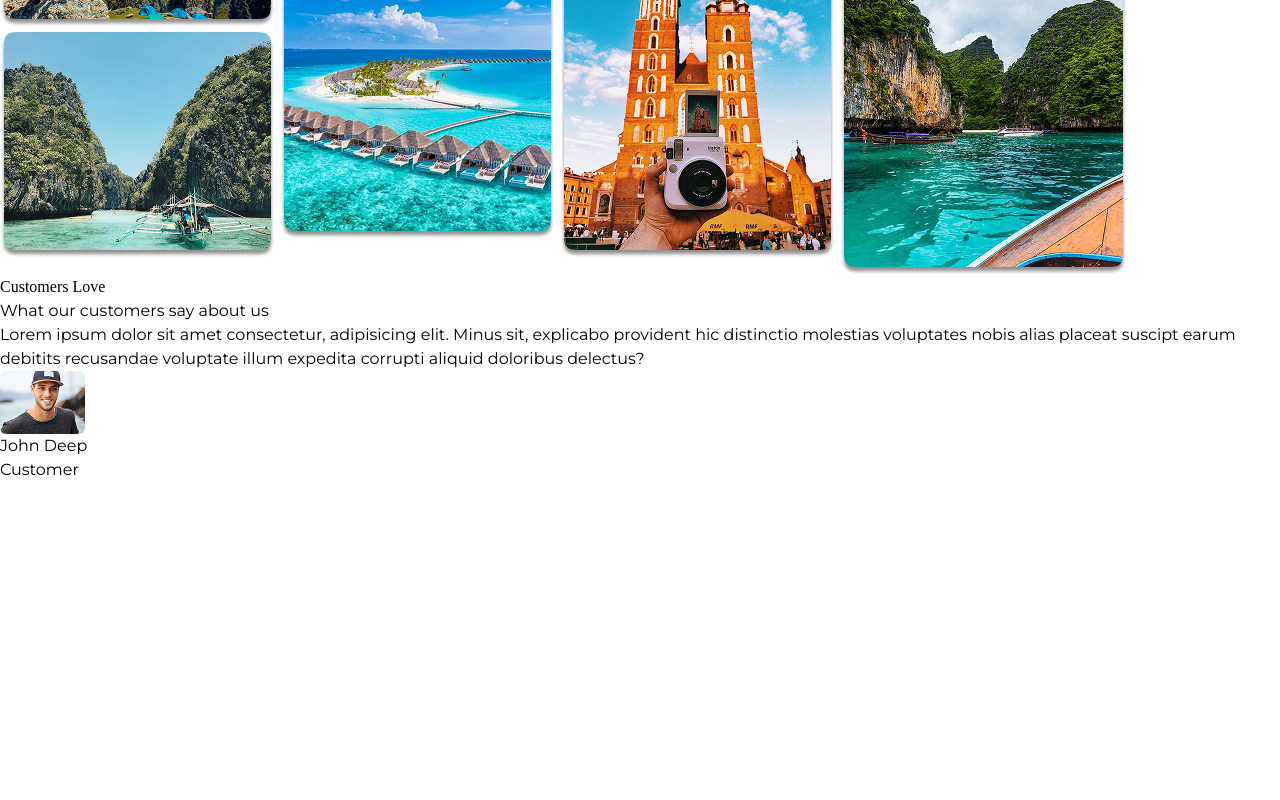
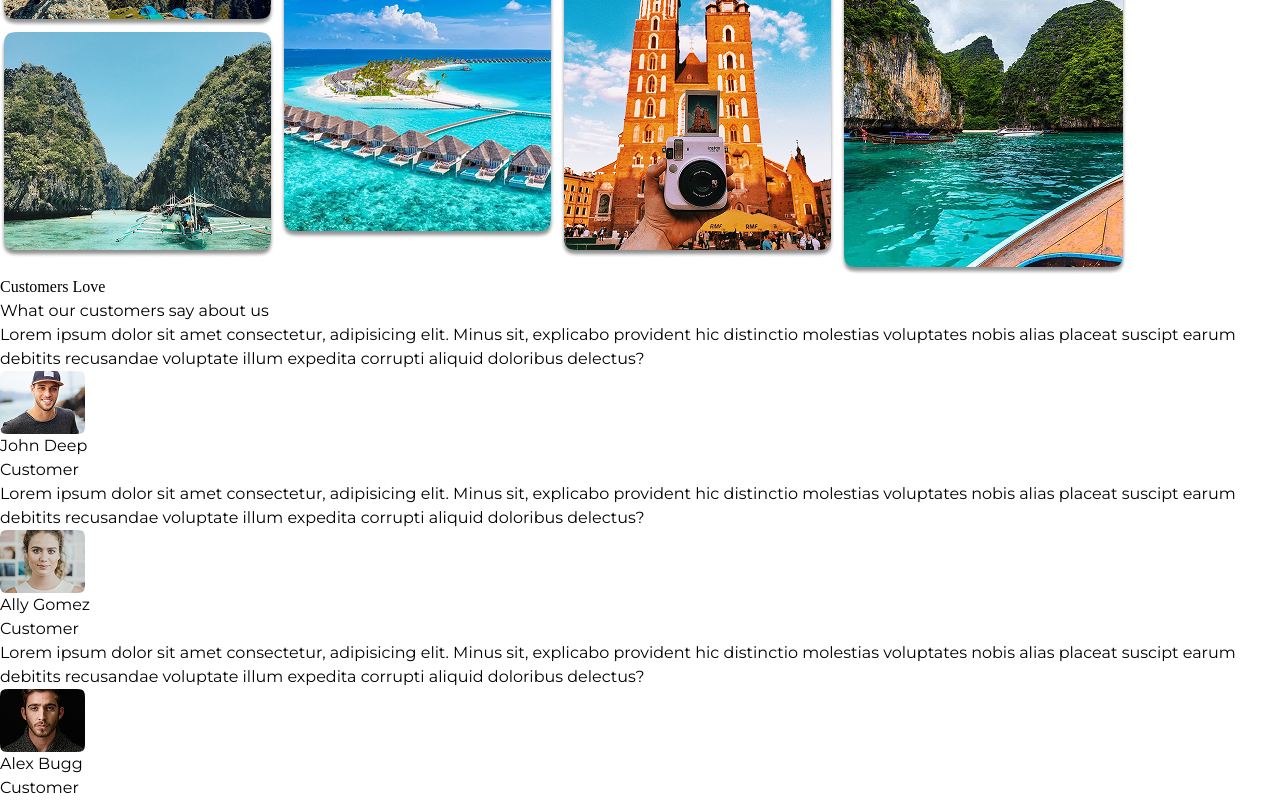
Before and after one commit to alimuhammeddev/TravelWorld, a React (Vite) app: page / in a window 1280 px wide. Shown: the part 2929-3729 px from the top of the page. Before the commit the page ends 3411 px from the top, so only its background shows below. Built offline with nearby package versions, Linux system fonts and the light colour scheme; a web font is replaced by a local one.

Commit message:
finished working on testimonial

```diff
--- a/src/Components/Testimonial.jsx
+++ b/src/Components/Testimonial.jsx
@@ -1,5 +1,5 @@
 import React from 'react'
-import { customer1 } from '../assets'
+import { customer1, customer2, customer3 } from '../assets'
 
 const Testimonial = () => {
     return (
@@ -9,13 +9,33 @@ const Testimonial = () => {
                 <h1 className='text-[#0B2727] font-medium lg:text-3xl text-xl lg:mt-3 mt-2'>What our customers say about us</h1>
             </div>
 
-            <div>
-                <div>
+            <div className='grid lg:grid-cols-3 grid-cols-1 gap-5 lg:mt-10 mt-5'>
+                <div className='border-2 lg:border-none lg:p-0 border-[#FAA935] p-5 rounded-xl'>
                     <h1 className='text-gray-400 lg:text-lg'>Lorem ipsum dolor sit amet consectetur, adipisicing elit. Minus sit, explicabo provident hic distinctio molestias voluptates nobis alias placeat suscipt earum debitits recusandae voluptate illum expedita corrupti aliquid doloribus delectus?</h1>
-                    <div className='flex items-center gap-5'>
+                    <div className='flex items-center gap-5 mt-5'>
                         <img src={customer1} alt="" />
                         <div>
                             <h1 className='text-[#0B2727] font-medium'>John Deep</h1>
+                            <p className='text-gray-400'>Customer</p>
+                        </div>
+                    </div>
+                </div>
+                <div className='border-2 lg:border-none lg:p-0 border-[#FAA935] p-5 rounded-xl'>
+                    <h1 className='text-gray-400 lg:text-lg'>Lorem ipsum dolor sit amet consectetur, adipisicing elit. Minus sit, explicabo provident hic distinctio molestias voluptates nobis alias placeat suscipt earum debitits recusandae voluptate illum expedita corrupti aliquid doloribus delectus?</h1>
+                    <div className='flex items-center gap-5 mt-5'>
+                        <img src={customer2} alt="" />
+                        <div>
+                            <h1 className='text-[#0B2727] font-medium'>Ally Gomez</h1>
+                            <p className='text-gray-400'>Customer</p>
+                        </div>
+                    </div>
+                </div>
+                <div className='border-2 lg:border-none lg:p-0 border-[#FAA935] p-5 rounded-xl'>
+                    <h1 className='text-gray-400 lg:text-lg'>Lorem ipsum dolor sit amet consectetur, adipisicing elit. Minus sit, explicabo provident hic distinctio molestias voluptates nobis alias placeat suscipt earum debitits recusandae voluptate illum expedita corrupti aliquid doloribus delectus?</h1>
+                    <div className='flex items-center gap-5 mt-5'>
+                        <img src={customer3} alt="" />
+                        <div>
+                            <h1 className='text-[#0B2727] font-medium'>Alex Bugg</h1>
                             <p className='text-gray-400'>Customer</p>
                         </div>
                     </div>
```
